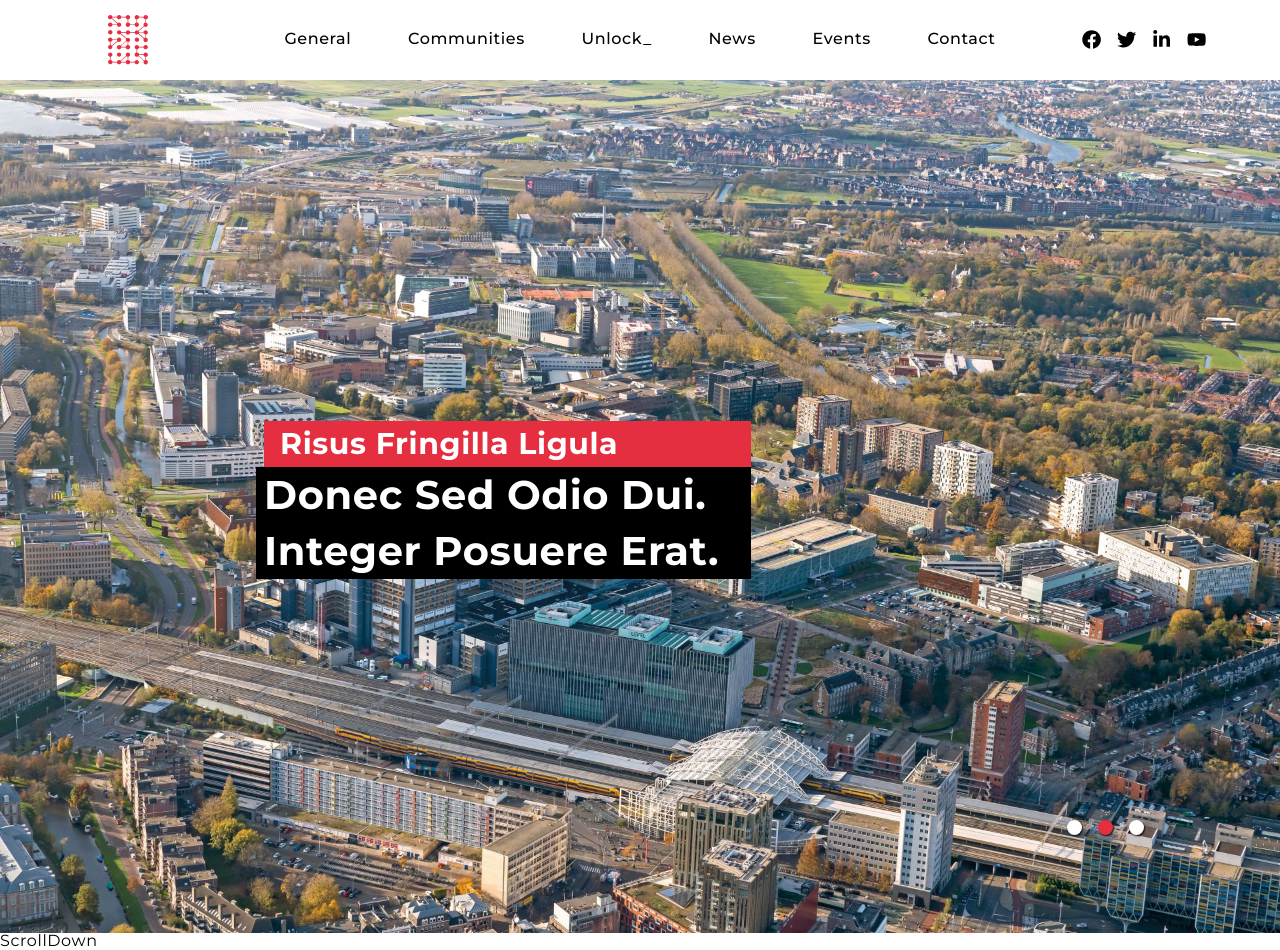
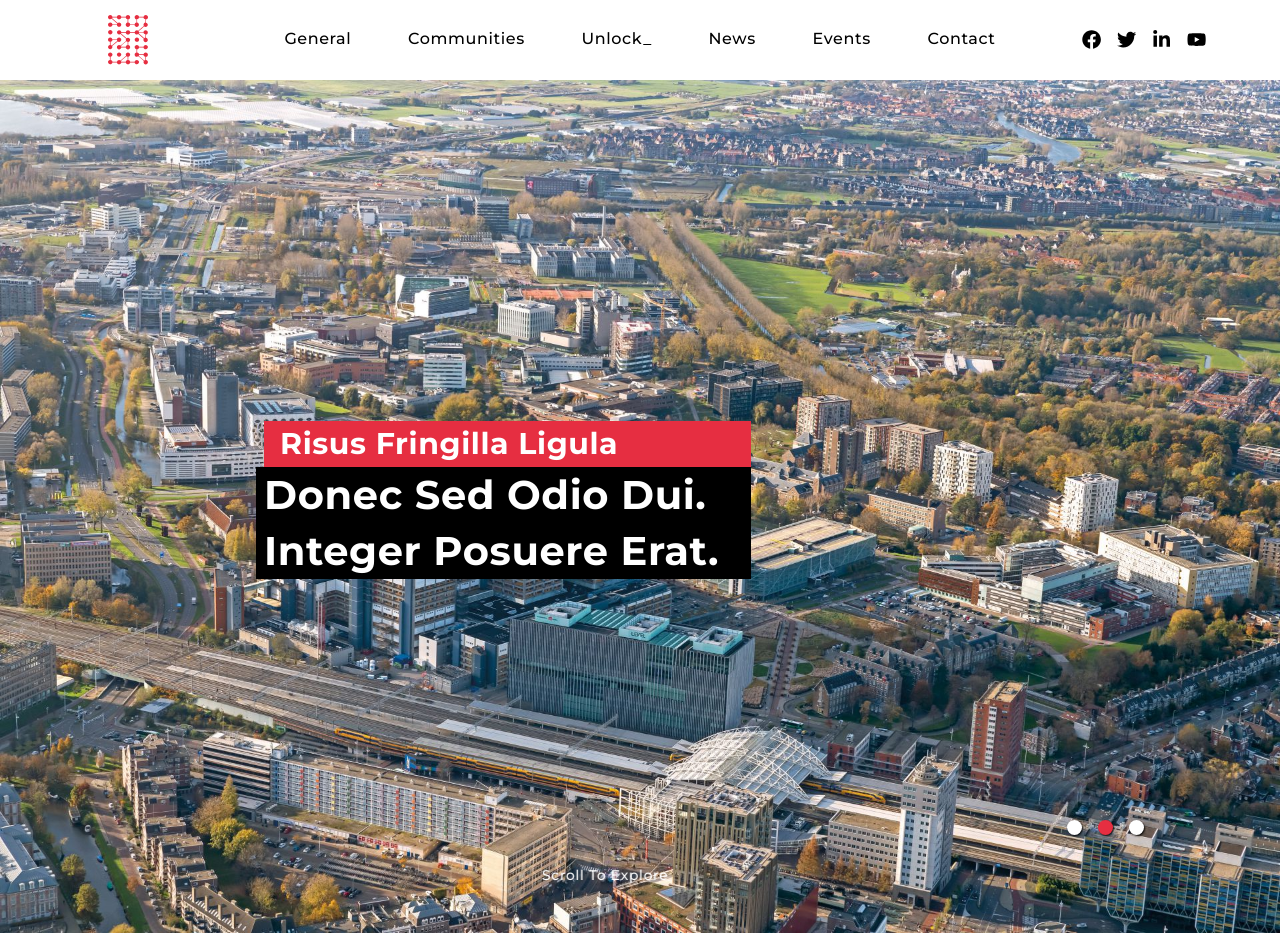
Before and after one commit to yanalalmer/we-are-just, a React (Create React App) app: page / in a window 1280 px wide. Built offline with nearby package versions, Linux system fonts and the light colour scheme.

Commit message:
added scroll down component

```diff
--- a/src/components/hero/ScrollDown.jsx
+++ b/src/components/hero/ScrollDown.jsx
@@ -1,7 +1,90 @@
 import React from 'react';
+import { Link } from 'react-scroll';
+// styles
+import styled from 'styled-components';
+import * as variables from '../../styles/variables';
+
+export const SLine = styled.div`
+  font-size: 0.875em;
+  font-weight: 500;
+  text-transform: capitalize;
+  padding-bottom: 5px;
+  transform: translateX(-35px);
+  color: ${variables.colors.white};
+`;
+export const SArrow = styled.span`
+  transform: rotate(-90deg);
+  top: 14px;
+  width: 45px;
+  position: relative;
+  display: inline-block;
+  background: ${variables.colors.white};
+  opacity: 0.8;
+  height: 1px;
+  transition: all 0.3s;
+
+  ::before,
+  ::after {
+    top: 0;
+    transform: rotate(0);
+    opacity: 1;
+    content: '';
+    position: absolute;
+    background: ${variables.colors.white};
+    height: 1px;
+    width: 10px;
+    left: -1px;
+    margin-right: 0;
+    -webkit-backface-visibility: hidden;
+    backface-visibility: hidden;
+    transition: all 0.3s;
+  }
+`;
+export const SLink = styled(Link)`
+  position: absolute;
+  bottom: 10px;
+  left: 50%;
+  transform: translateX(-50%);
+  transform-style: preserve-3d;
+  padding: 20px;
+  backface-visibility: hidden;
+  transition: opacity 0.35s ease 0.7s;
+  cursor: pointer;
+
+  :hover {
+    outline-width: 0;
+
+    ${SArrow} {
+      margin-left: 5px;
+      height: 2px;
+      top: 2px;
+      opacity: 1;
+      width: 36px;
+    }
+
+    ${SArrow}::before {
+      height: 2px;
+      top: -3px;
+      transform: rotate(-40deg);
+    }
+    ${SArrow}::after {
+      height: 2px;
+      top: 3px;
+      transform: rotate(40deg);
+    }
+  }
+  @media ${variables.query.md} {
+    display: none;
+  }
+`;
 
 const ScrollDown = () => {
-  return <div>ScrollDown</div>;
+  return (
+    <SLink to='about' smooth duration={1000}>
+      <SLine>scroll to explore</SLine>
+      <SArrow></SArrow>
+    </SLink>
+  );
 };
 
 export default ScrollDown;
```
